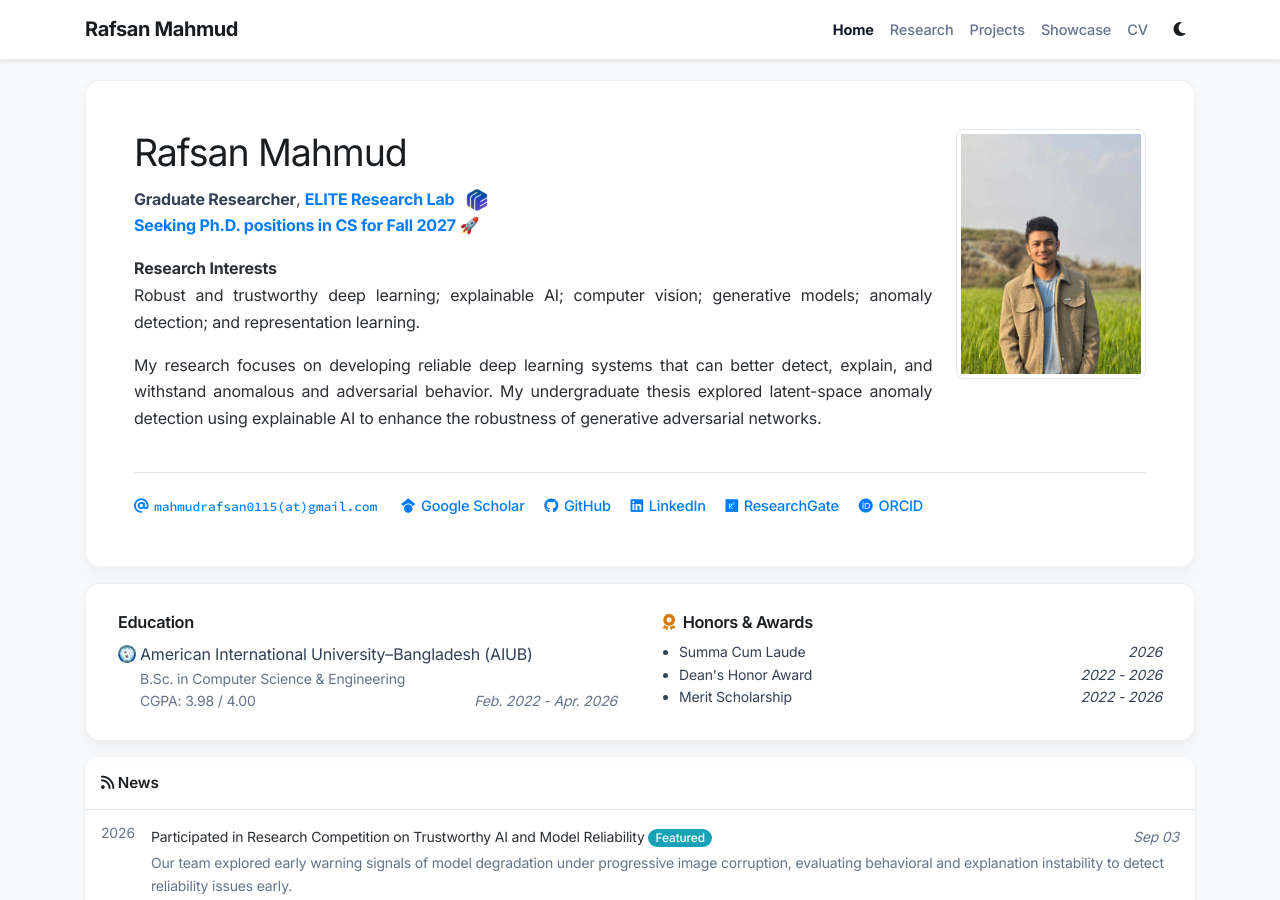
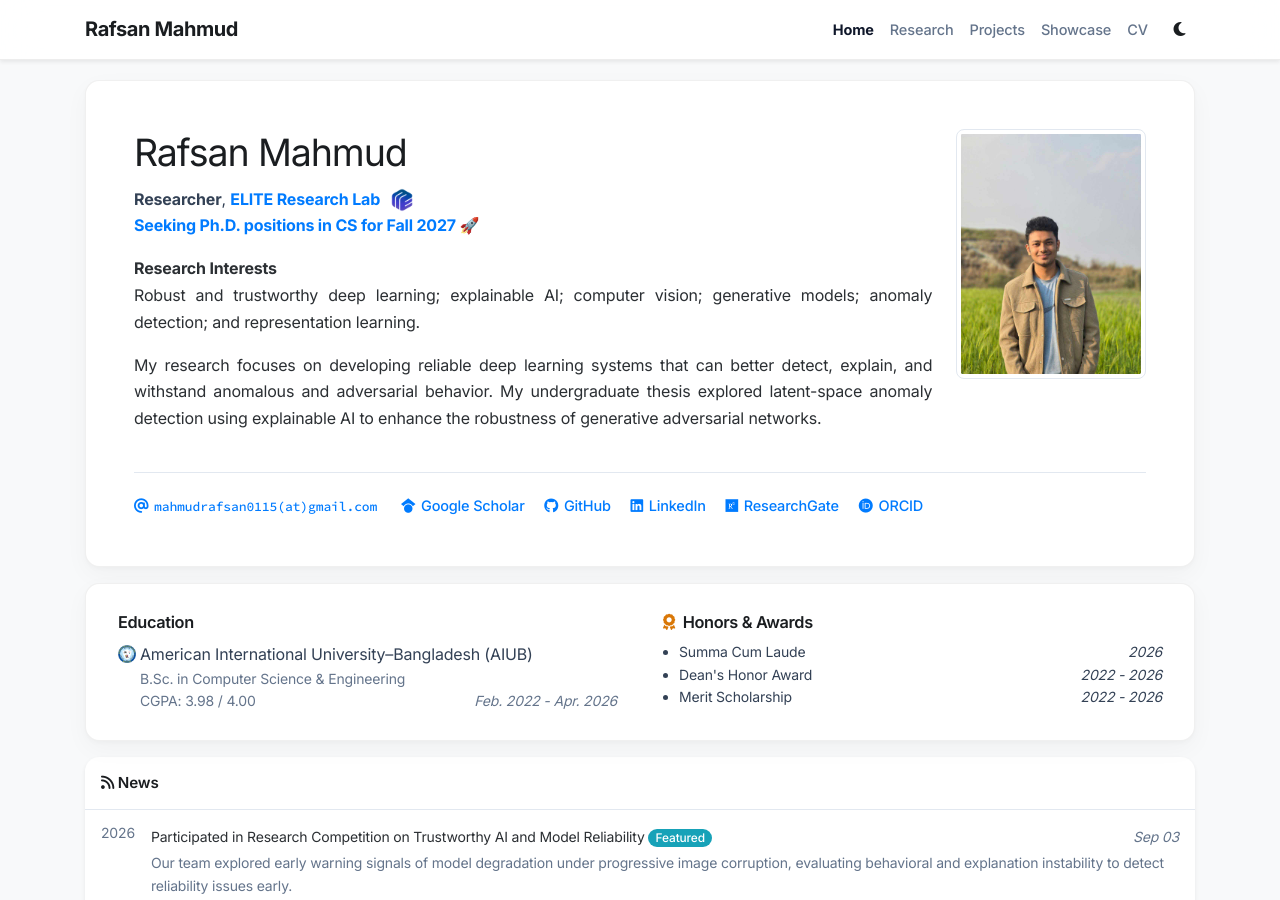
Before and after one commit to RAAFSAAN0/RAAFSAAN0.github.io, a Jekyll site: the page built from index.html, in a window 1280 px wide and 900 px high. Built offline with Jekyll 4.4.1, drawn with Linux system fonts in a browser that asks for light colours; nearby versions of some CDN libraries; a style sheet for code colours, icons or effects is not loaded.

Commit message:
Update profile.yml

```diff
--- a/_data/profile.yml
+++ b/_data/profile.yml
@@ -12,7 +12,7 @@ navbar_name: "Rafsan Mahmud"
 
 positions:
   - name: >-
-      <strong>Graduate Researcher</strong>,
+      <strong>Researcher</strong>,
       <strong><a href="https://elitelab.ai/" target="_blank">ELITE Research Lab</a></strong>
     logo: /assets/images/badges/elite.png
 
```
